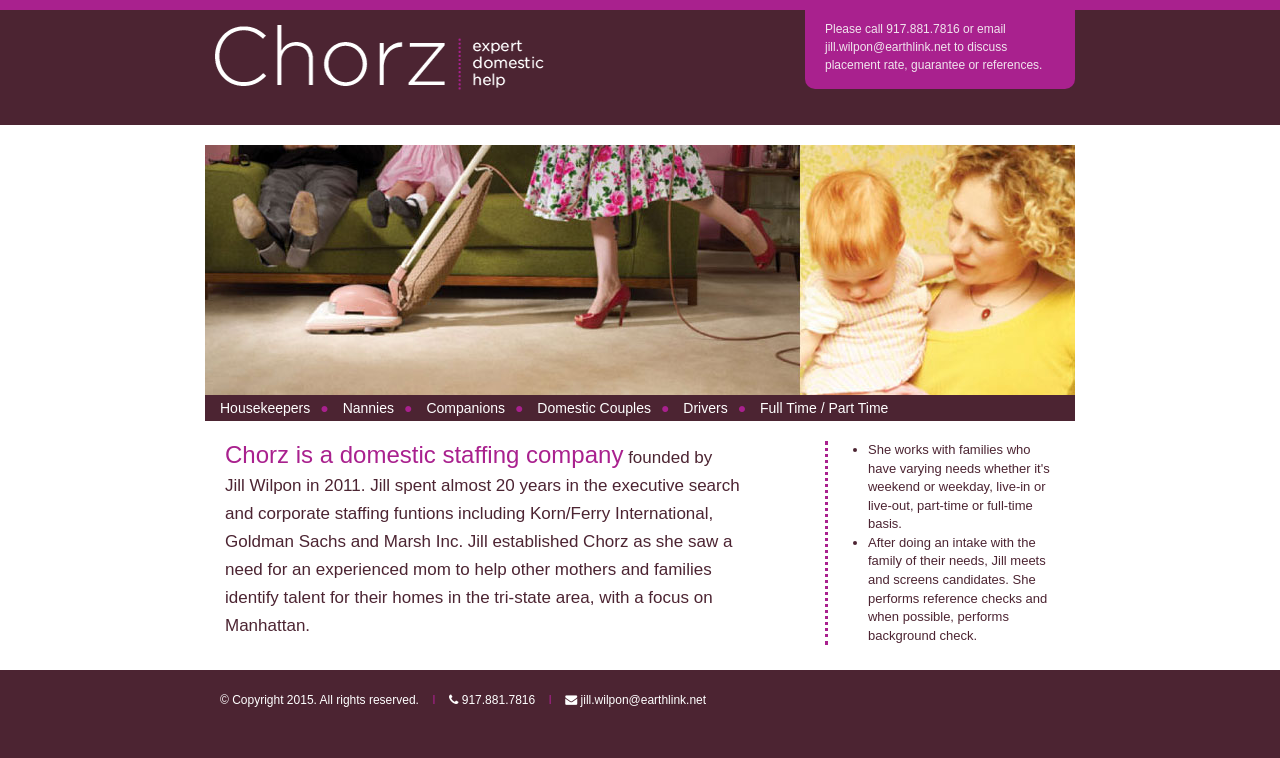
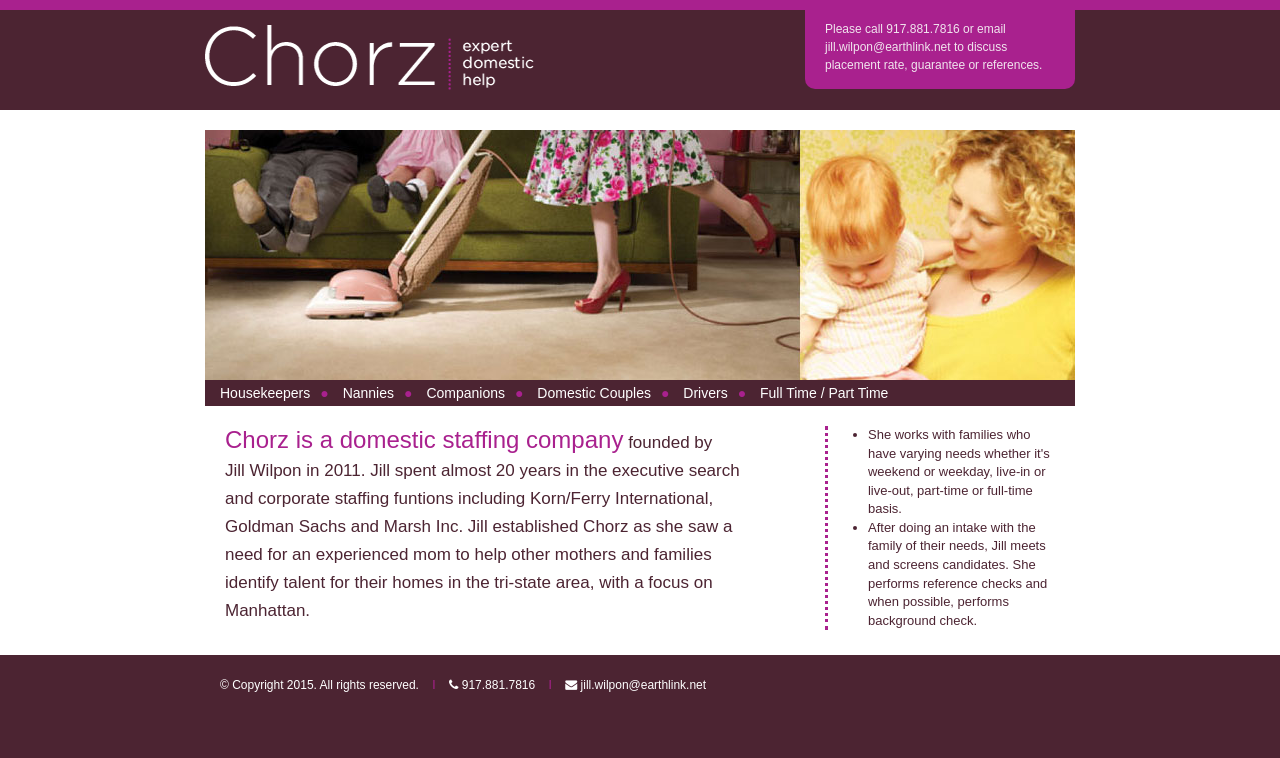
Before and after one commit to smlombardi/chores, a plain HTML site: page index.html in a window 1280 px wide. Drawn offline with nearby package versions, Linux system fonts and the light colour scheme.

Commit message:
fixed logo
Signed-off-by: Steve Lombardi <smlombardi@gmail.com>

```diff
--- a/index.html
+++ b/index.html
@@ -23,7 +23,7 @@
       <div class="row">
         <div class="col-md-8">
           <div id="logo">
-            <h1>Chorz | Expert Domestic Help</h1>
+            <img src="/images/logo.png" alt="Chorz | Expert Domestic Help" class="img-responsive">
           </div>
         </div>
         <div class="col-md-4">
--- a/scss/style.scss
+++ b/scss/style.scss
@@ -80,16 +80,19 @@ body {
 
 #logo {
     margin: 0 auto;
-    padding: 15px 0;
+    padding: 15px 0 0;
+    @include bp(baby-bear) {
+	    padding: 15px 0;
+    }
     h1 {
-        margin: 0 10px;
-        padding: 0;
+        // margin: 0 10px;
+        // padding: 0;
         text-indent: -9999px;
-        background: url('/images/logo.png') no-repeat left top;
-        height: 65px;
-        @include bp(baby-bear) {
-            margin: 0;
-        }
+        // background: url('/images/logo.png') no-repeat left top;
+        // height: 65px;
+        // @include bp(baby-bear) {
+        //     margin: 0;
+        // }
     }
 }
 
```
Also changed, not shown: css/style.css, 1 other file.
